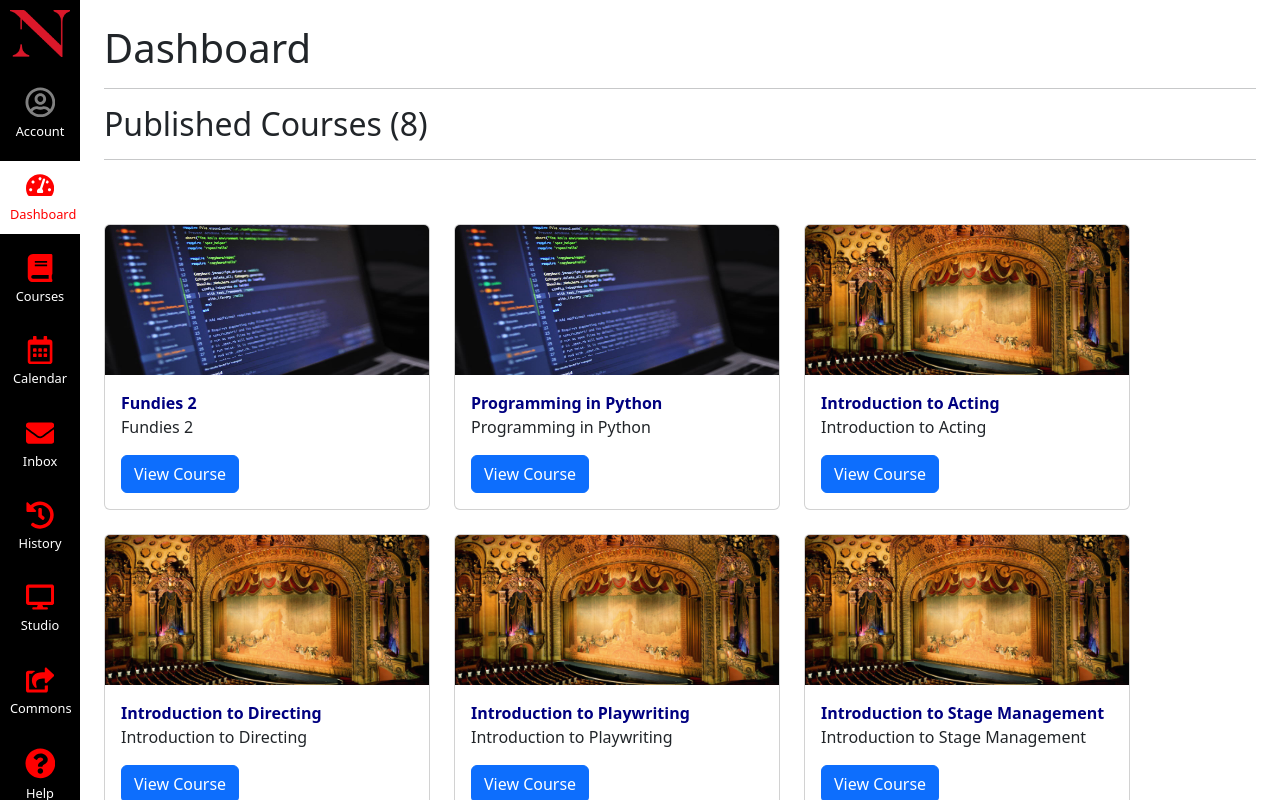
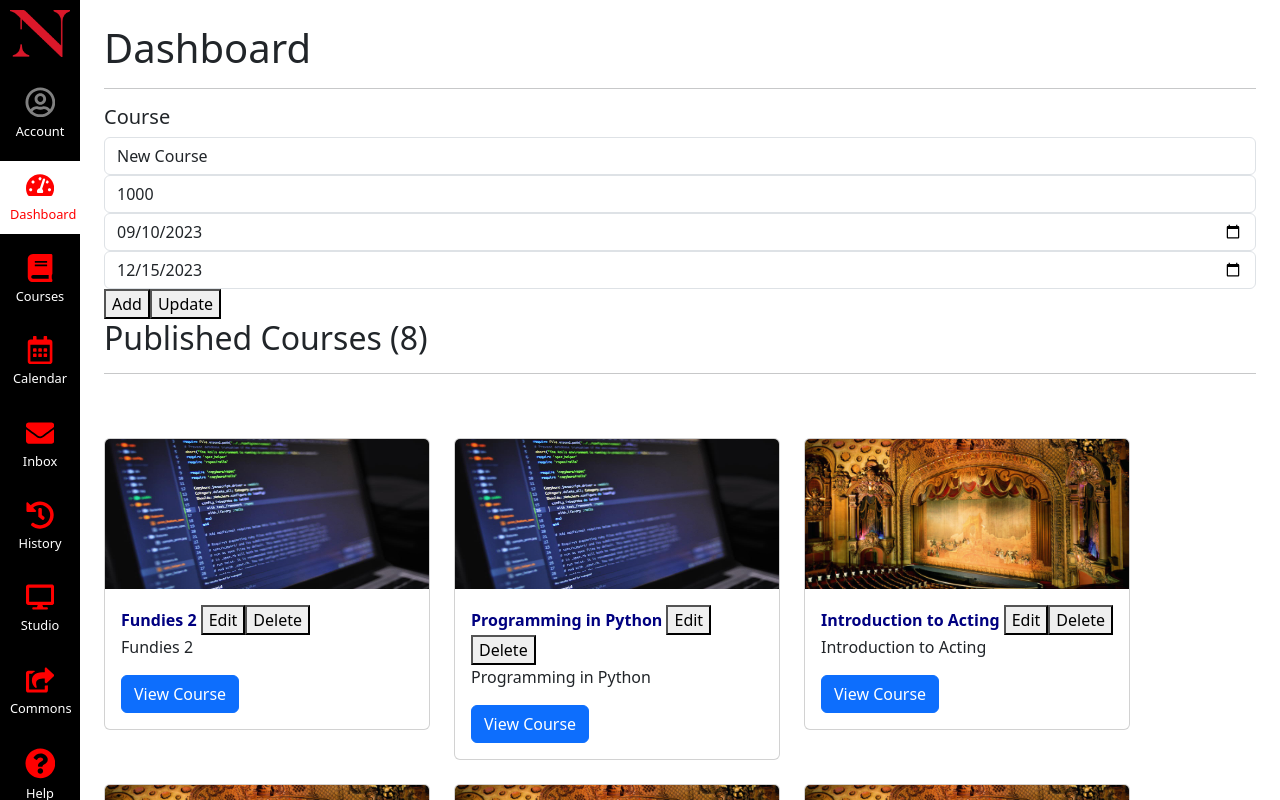
Before and after one commit to mike10911/CS-4500, a React (Create React App) app: page /#/Kanbas/Dashboard in a window 1280 px wide. Shown: the top 800 px of the page. Built offline with nearby package versions, Linux system fonts and the light colour scheme.

Commit message:
3.1 done

```diff
--- a/src/Kanbas/Dashboard/index.tsx
+++ b/src/Kanbas/Dashboard/index.tsx
@@ -1,18 +1,84 @@
-import React from "react";
+import React, { useState } from "react";
+
 import { Link } from "react-router-dom";
 import { courses } from "../Database";
 
-const courseCount = courses.length;
+function Dashboard() {
+    // TODO: update to be `courses`
+    const [courseList, setCourseList] = useState(courses);
+    const courseCount = courseList.length;
+    const dummyCourse = {
+        _id: "0",
+        name: "New Course",
+        number: "1000",
+        startDate: "2023-09-10",
+        endDate: "2023-12-15",
+        image: "/images/cs.jpeg",
+    };
+    const [course, setCourse] = useState(dummyCourse);
 
-function Dashboard() {
+    const addNewCourse = () => {
+        const newCourse = { ...course, _id: new Date().getTime().toString() };
+        setCourseList([...courseList, { ...course, ...newCourse }]);
+    };
+    const deleteCourse = (courseId: string) => {
+        setCourseList(courseList.filter((course) => course._id !== courseId));
+    };
+    const updateCourse = () => {
+        setCourseList(
+            courses.map((c) => {
+                if (c._id === course._id) {
+                    return course;
+                } else {
+                    return c;
+                }
+            })
+        );
+    };
+
     return (
         <div className="p-4">
             <h1>Dashboard</h1> <hr />
+            <h5>Course</h5>
+            <input
+                value={course.name}
+                className="form-control"
+                onChange={(e) => setCourse({ ...course, name: e.target.value })}
+            />
+            <input
+                value={course.number}
+                className="form-control"
+                onChange={(e) =>
+                    setCourse({ ...course, number: e.target.value })
+                }
+            />
+            <input
+                value={course.startDate}
+                className="form-control"
+                type="date"
+                onChange={(e) =>
+                    setCourse({ ...course, startDate: e.target.value })
+                }
+            />
+            <input
+                value={course.endDate}
+                className="form-control"
+                type="date"
+                onChange={(e) =>
+                    setCourse({ ...course, endDate: e.target.value })
+                }
+            />
+            <button onClick={addNewCourse}>Add</button>
+            <button onClick={updateCourse}>Update</button>
             <h2>Published Courses ({courseCount}) </h2> <hr />
             <div className="row">
                 <div className="row row-cols-1 row-cols-md-5 g-4">
-          {courses.map((course) => (
-            <div key={course._id} className="col" style={{ width: 350 }}>
+                    {courseList.map((course) => (
+                        <div
+                            key={course._id}
+                            className="col"
+                            style={{ width: 350 }}
+                        >
                             <div className="card">
                                 <img
                                     src={`${course.image}`}
@@ -31,6 +97,22 @@
                                         }}
                                     >
                                         {course.name}{" "}
+                                        <button
+                                            onClick={(event) => {
+                                                event.preventDefault();
+                                                setCourse(course);
+                                            }}
+                                        >
+                                            Edit
+                                        </button>
+                                        <button
+                                            onClick={(event) => {
+                                                event.preventDefault();
+                                                deleteCourse(course._id);
+                                            }}
+                                        >
+                                            Delete
+                                        </button>
                                     </Link>
                                     <p className="card-text">{course.name}</p>
                                     <Link
--- a/src/Kanbas/Database/index.ts
+++ b/src/Kanbas/Database/index.ts
@@ -1,6 +1,8 @@
 import courses from "./courses.json";
 import modules from "./modules.json";
 import assignments from "./assignments.json";
+
+
 export {
-    courses, modules, assignments,
+    courses, modules, assignments
 };
```
Lines whose indentation alone changed are shown as unchanged.
